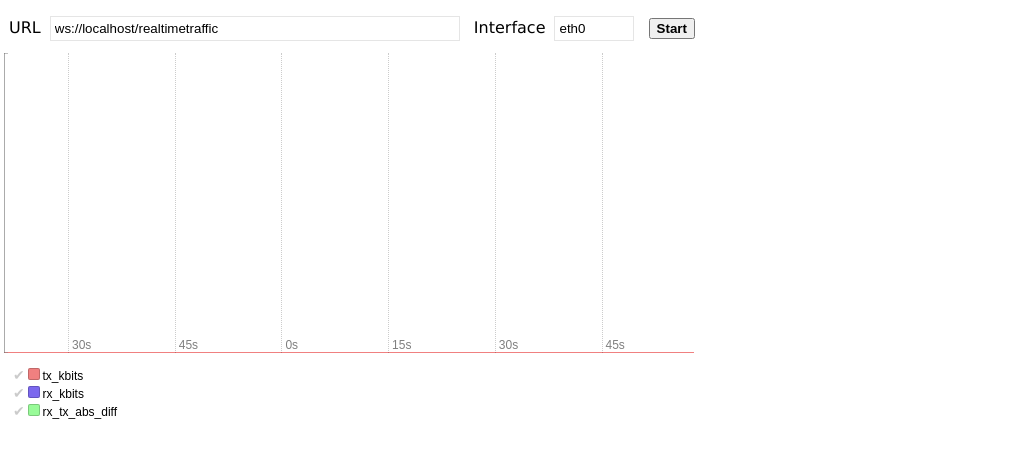
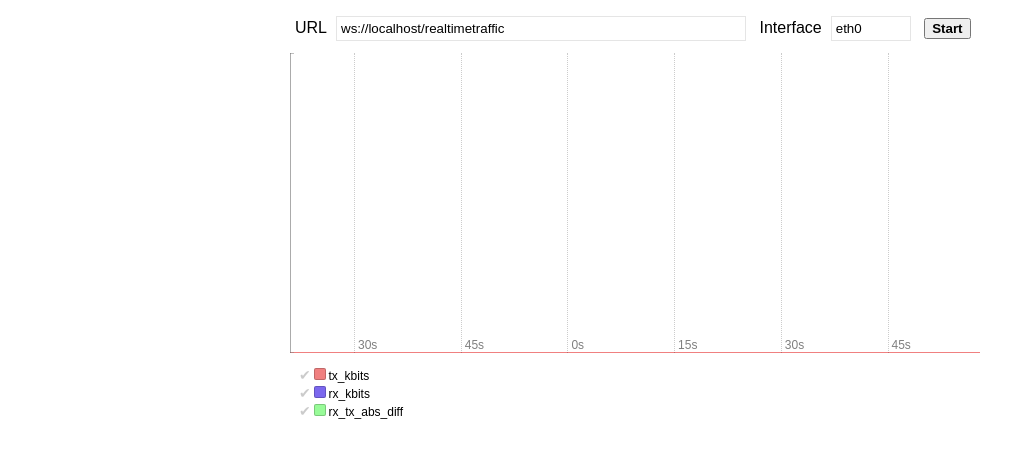
Before and after one commit to longsleep/realtimetraffic, a plain HTML site: page client/static/index.html in a window 1280 px wide. Shown: the whole page, without its empty margins (0-1030 px from the left). Drawn offline with Linux system fonts and the light colour scheme.

Commit message:
Use standard fonts and center layout

```diff
--- a/client/static/css/base.css
+++ b/client/static/css/base.css
@@ -3,9 +3,15 @@ html, body, ul, ol, li, form, fieldset, legend {
     padding: 0;
 }
 body {
-    font-family: Ubuntu, Verdana, Tahoma, sans-serif;
+    font-family: Arial, Helvetica, sans-serif;
     background: white;
 }
+
+#main {
+    margin: 0 auto;
+    width: 700px;
+}
+
 input {
     padding: 4px;
     border: solid 1px #E5E5E5;
```
